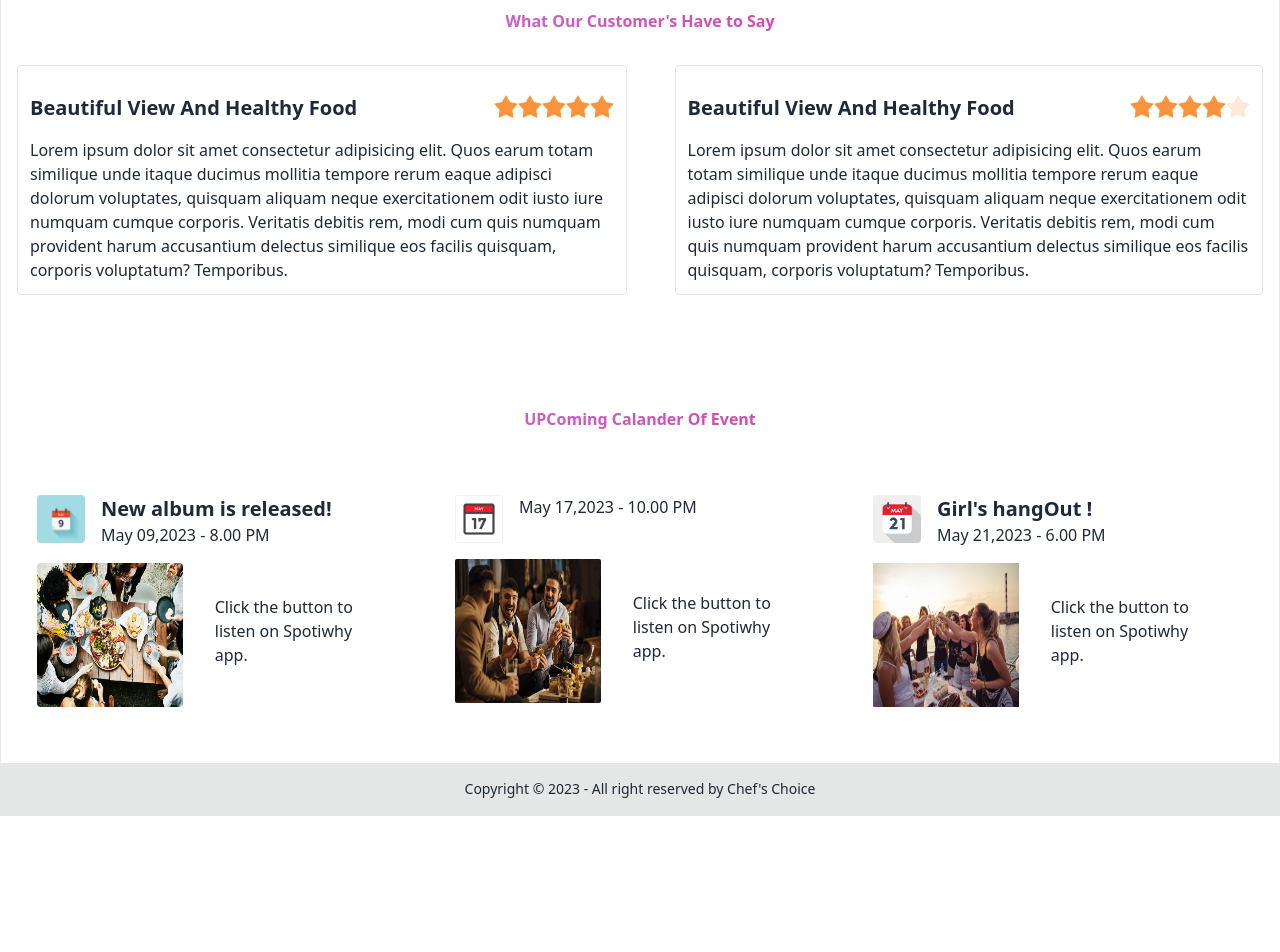
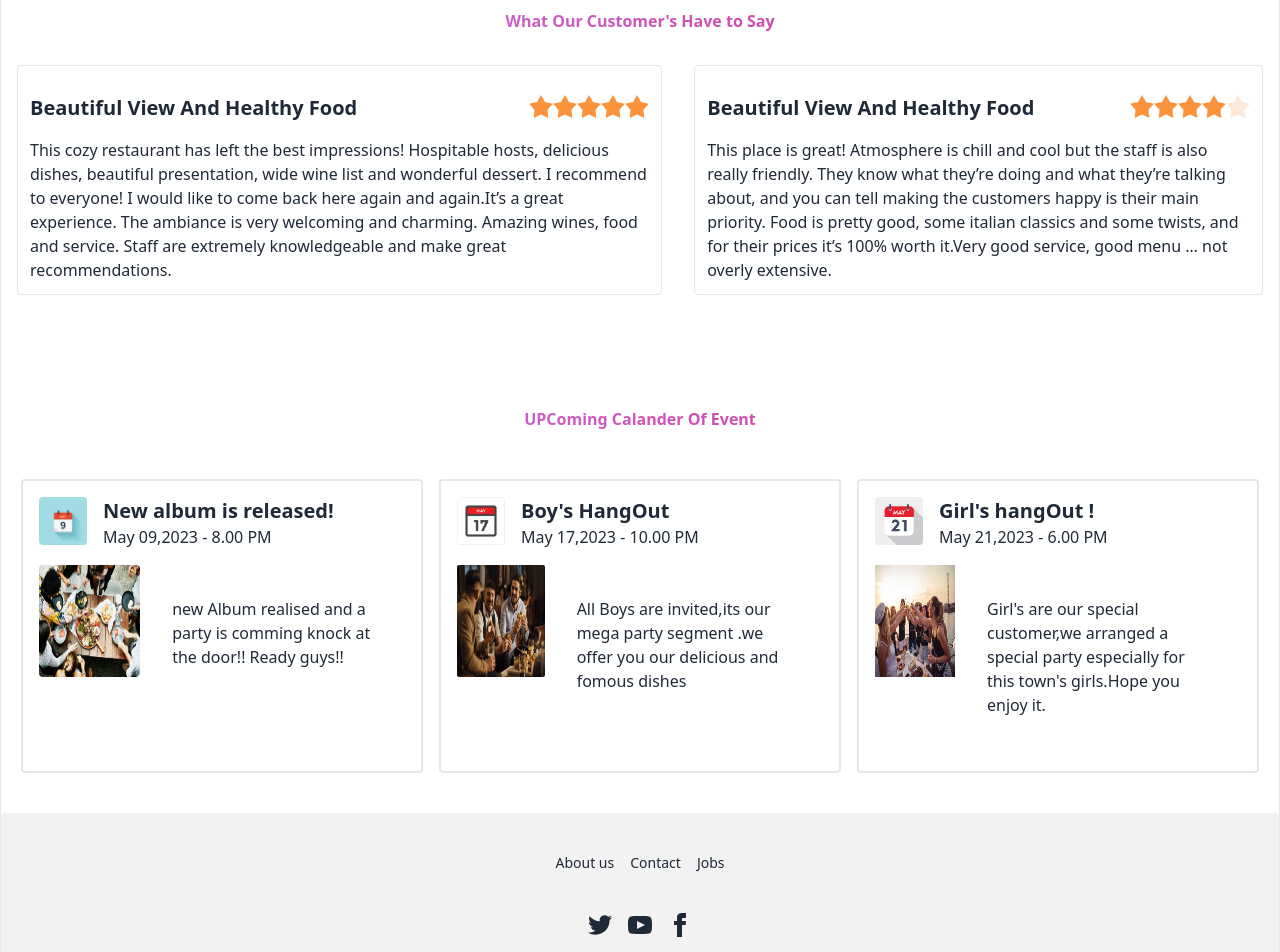
Before and after one commit to manjurul-karim/chef-choice-client, a React (Vite) app: page / in a window 1280 px wide. Shown: the part 1000-1952 px from the top of the page. Before the commit the page ends 1816 px from the top, so only its background shows below. Built offline with nearby package versions, Linux system fonts and the light colour scheme; no server answers.

Commit message:
footer and home design

```diff
--- a/src/components/Blog.jsx
+++ b/src/components/Blog.jsx
@@ -12,10 +12,10 @@ const Blog = () => {
             </h2>
           </div>
         </div>
-        <div className="max-w-screen-xl sm:mx-auto">
+        <div className="max-w-screen-xl sm:mx-auto p-4">
           <div className="grid grid-cols-1 gap-16 row-gap-8 lg:grid-cols-2">
             <div className="space-y-8">
-              <div>
+              <div className="border-2 shadow-2xl p-4">
                 <h5 className="mb-4 text-xl font-medium">
                   Tell us the differences between uncontrolled and controlled
                   components.
@@ -27,7 +27,7 @@ const Blog = () => {
                   difficult to work with, especially in larger systems. Examples
                   of uncontrolled components include input fields, checkboxes,
                   and radio buttons.{" "}
-                </p>
+                </p> <br />
                 <p>
                   Controlled components, on the other hand, are components that
                   receive their state and behavior from external sources, such
@@ -38,7 +38,7 @@ const Blog = () => {
                   Redux or MobX for state management.
                 </p>
               </div>
-              <div>
+              <div className="border-2 shadow-2xl p-4">
                 <h5 className="mb-4 text-xl font-medium">
                   How to validate React props using PropTypes ?
                 </h5>
@@ -53,7 +53,7 @@ const Blog = () => {
             </div>
 
             <div className="space-y-8">
-              <div>
+              <div className="border-2 shadow-2xl p-4">
                 <h5 className="mb-4 text-xl font-medium">
                   Tell us the difference between nodejs and express js.
                 </h5>
@@ -65,7 +65,7 @@ const Blog = () => {
                   more robust.
                 </p>
               </div>
-              <div>
+              <div className="border-2 shadow-2xl p-4">
                 <h5 className="mb-4 text-xl font-medium">
                   What is a custom hook, and why will you create a custom hook?
                 </h5>
--- a/src/components/Footer.jsx
+++ b/src/components/Footer.jsx
@@ -1,18 +1,58 @@
 /* eslint-disable no-unused-vars */
 /* eslint-disable react/no-unescaped-entities */
-import React from 'react';
+import React from "react";
 
 const Footer = () => {
-    return (
-        <div className='text-center'>
-           <footer className="footer footer-center p-4 bg-base-300 text-base-content ">
-  <div>
-    <p>Copyright © 2023 - All right reserved by Chef's Choice</p>
-  </div>
-</footer>
+  return (
+    <footer className="footer footer-center p-10 bg-base-200 text-base-content rounded">
+      <div className="grid grid-flow-col gap-4">
+        <a className="link link-hover">About us</a>
+        <a className="link link-hover">Contact</a>
+        <a className="link link-hover">Jobs</a>
 
+      </div>
+      <div>
+        <div className="grid grid-flow-col gap-4">
+          <a>
+            <svg
+              xmlns="http://www.w3.org/2000/svg"
+              width="24"
+              height="24"
+              viewBox="0 0 24 24"
+              className="fill-current"
+            >
+              <path d="M24 4.557c-.883.392-1.832.656-2.828.775 1.017-.609 1.798-1.574 2.165-2.724-.951.564-2.005.974-3.127 1.195-.897-.957-2.178-1.555-3.594-1.555-3.179 0-5.515 2.966-4.797 6.045-4.091-.205-7.719-2.165-10.148-5.144-1.29 2.213-.669 5.108 1.523 6.574-.806-.026-1.566-.247-2.229-.616-.054 2.281 1.581 4.415 3.949 4.89-.693.188-1.452.232-2.224.084.626 1.956 2.444 3.379 4.6 3.419-2.07 1.623-4.678 2.348-7.29 2.04 2.179 1.397 4.768 2.212 7.548 2.212 9.142 0 14.307-7.721 13.995-14.646.962-.695 1.797-1.562 2.457-2.549z"></path>
+            </svg>
+          </a>
+          <a>
+            <svg
+              xmlns="http://www.w3.org/2000/svg"
+              width="24"
+              height="24"
+              viewBox="0 0 24 24"
+              className="fill-current"
+            >
+              <path d="M19.615 3.184c-3.604-.246-11.631-.245-15.23 0-3.897.266-4.356 2.62-4.385 8.816.029 6.185.484 8.549 4.385 8.816 3.6.245 11.626.246 15.23 0 3.897-.266 4.356-2.62 4.385-8.816-.029-6.185-.484-8.549-4.385-8.816zm-10.615 12.816v-8l8 3.993-8 4.007z"></path>
+            </svg>
+          </a>
+          <a>
+            <svg
+              xmlns="http://www.w3.org/2000/svg"
+              width="24"
+              height="24"
+              viewBox="0 0 24 24"
+              className="fill-current"
+            >
+              <path d="M9 8h-3v4h3v12h5v-12h3.642l.358-4h-4v-1.667c0-.955.192-1.333 1.115-1.333h2.885v-5h-3.808c-3.596 0-5.192 1.583-5.192 4.615v3.385z"></path>
+            </svg>
+          </a>
         </div>
-    );
+      </div>
+      <div>
+        <p>Copyright © 2023 - All right reserved by Chef's Choice</p>
+      </div>
+    </footer>
+  );
 };
 
 export default Footer;
--- a/src/components/Home.jsx
+++ b/src/components/Home.jsx
@@ -58,7 +58,7 @@ const Home = () => {
           {" "}
           What Our Customer's Have to Say
         </h2>
-        <div className="flex flex-col md:flex-row justify-between gap-12 mx-4  ">
+        <div className="flex flex-col md:flex-row justify-between gap-8 mx-4  ">
           <div className="border rounded p-3">
             <div className="flex justify-between my-4">
               <h2 className="text-xl font-semibold">
@@ -97,13 +97,13 @@ const Home = () => {
             <div>
               <p>
                 {" "}
-                Lorem ipsum dolor sit amet consectetur adipisicing elit. Quos
-                earum totam similique unde itaque ducimus mollitia tempore rerum
-                eaque adipisci dolorum voluptates, quisquam aliquam neque
-                exercitationem odit iusto iure numquam cumque corporis.
-                Veritatis debitis rem, modi cum quis numquam provident harum
-                accusantium delectus similique eos facilis quisquam, corporis
-                voluptatum? Temporibus.
+                This cozy restaurant has left the best impressions! Hospitable
+                hosts, delicious dishes, beautiful presentation, wide wine list
+                and wonderful dessert. I recommend to everyone! I would like to
+                come back here again and again.It’s a great experience. The
+                ambiance is very welcoming and charming. Amazing wines, food and
+                service. Staff are extremely knowledgeable and make great
+                recommendations.
               </p>
             </div>
           </div>
@@ -146,13 +146,13 @@ const Home = () => {
               <div>
                 <p>
                   {" "}
-                  Lorem ipsum dolor sit amet consectetur adipisicing elit. Quos
-                  earum totam similique unde itaque ducimus mollitia tempore
-                  rerum eaque adipisci dolorum voluptates, quisquam aliquam
-                  neque exercitationem odit iusto iure numquam cumque corporis.
-                  Veritatis debitis rem, modi cum quis numquam provident harum
-                  accusantium delectus similique eos facilis quisquam, corporis
-                  voluptatum? Temporibus.
+                  This place is great! Atmosphere is chill and cool but the
+                  staff is also really friendly. They know what they’re doing
+                  and what they’re talking about, and you can tell making the
+                  customers happy is their main priority. Food is pretty good,
+                  some italian classics and some twists, and for their prices
+                  it’s 100% worth it.Very good service, good menu … not overly
+                  extensive.
                 </p>
               </div>
             </div>
@@ -169,7 +169,7 @@ const Home = () => {
           UPComing Calander Of Event
         </h2>
         <div className="grid grid-cols-1 md:grid-cols-3 gap-4 pb-8 ">
-          <div className=" bg-base-100 rounded mb-2 p-4 ">
+          <div className=" bg-base-100 rounded mb-2 p-4 border-2 ">
             <div className="flex gap-4 mb-4">
               <img className="h-12 w-12 rounded" src={may09} alt="" />
               <div>
@@ -179,48 +179,57 @@ const Home = () => {
             </div>
             <div className="flex">
               <figure>
-                <img className="h-36 w-72 rounded" src={party1} alt="Album" />
+                <img className="h-28 w-72 rounded" src={party1} alt="Album" />
               </figure>
               <div className="card-body">
-                <p>Click the button to listen on Spotiwhy app.</p>
+                <p>
+                  new Album realised and a party is comming knock at the door!!
+                  Ready guys!!
+                </p>
               </div>
             </div>
           </div>
-          <div className=" bg-base-100 rounded mb-2  p-4 ">
+          <div className=" bg-base-100 rounded mb-2  p-4 border-2 ">
             <div className="flex gap-4 mb-4 ">
               <img className="h-12 w-12 rounded" src={may17} alt="" />
               <div>
-                <h2 className="card-title"></h2>
+                <h2 className="card-title">Boy's HangOut</h2>
                 <p>May 17,2023 - 10.00 PM</p>
               </div>
             </div>
             <div className="flex">
               <figure>
                 <img
-                  className="h-36 w-72 rounded-sm"
+                  className="h-28 w-72 rounded-sm"
                   src={party2}
                   alt="Album"
                 />
               </figure>
               <div className="card-body">
-                <p>Click the button to listen on Spotiwhy app.</p>
+                <p>
+                  All Boys are invited,its our mega party segment .we offer you
+                  our delicious and fomous dishes
+                </p>
               </div>
             </div>
           </div>
-          <div className=" bg-base-100 rounded mb-2 p-4  ">
-            <div className="flex gap-4 mb-4">
+          <div className=" bg-base-100 rounded mb-2 p-4 border-2 ">
+            <div className="inline-flex gap-4 mb-4">
               <img className="h-12 w-12 rounded" src={may21} alt="" />
               <div>
                 <h2 className="card-title">Girl's hangOut !</h2>
                 <p>May 21,2023 - 6.00 PM</p>
               </div>
             </div>
-            <div className="flex">
+            <div className="inline-flex">
               <figure>
-                <img className="h-36 w-72" src={party3} alt="Album" />
+                <img className="h-28 w-72" src={party3} alt="Album" />
               </figure>
               <div className="card-body">
-                <p>Click the button to listen on Spotiwhy app.</p>
+                <p>
+                  Girl's are our special customer,we arranged a special party
+                  especially for this town's girls.Hope you enjoy it.
+                </p>
               </div>
             </div>
           </div>
```
